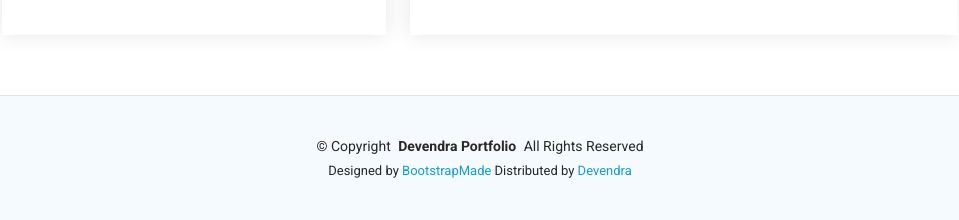
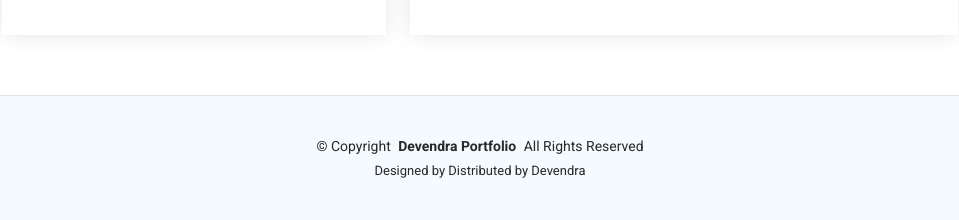
Before and after one commit to DEVENDRA-KUMAR-MAHOUR/portfalio, a plain HTML site: page index.html in a window 1280 px wide. Shown: the part 6929-7149 px from the top of the page, without its empty margins (310-1269 px from the left). Drawn offline with Linux system fonts and the light colour scheme.

Commit message:
Update title and footer credits in index.html
re

```diff
--- a/index.html
+++ b/index.html
@@ -4,7 +4,7 @@
 <head>
   <meta charset="utf-8">
   <meta content="width=device-width, initial-scale=1.0" name="viewport">
-  <title>Index - iPortfolio Bootstrap Template</title>
+  <title>Devendra Kumar Mahour</title>
   <meta content="" name="description">
   <meta content="" name="keywords">
 
@@ -796,7 +796,7 @@
       </div>
       <div class="credits">
 
-        Designed by <a href="https://bootstrapmade.com/">BootstrapMade</a> Distributed by <a href="https://themewagon.com">Devendra</a>
+        Designed by  Distributed by Devendra</a>
       </div>
     </div>
 
```
